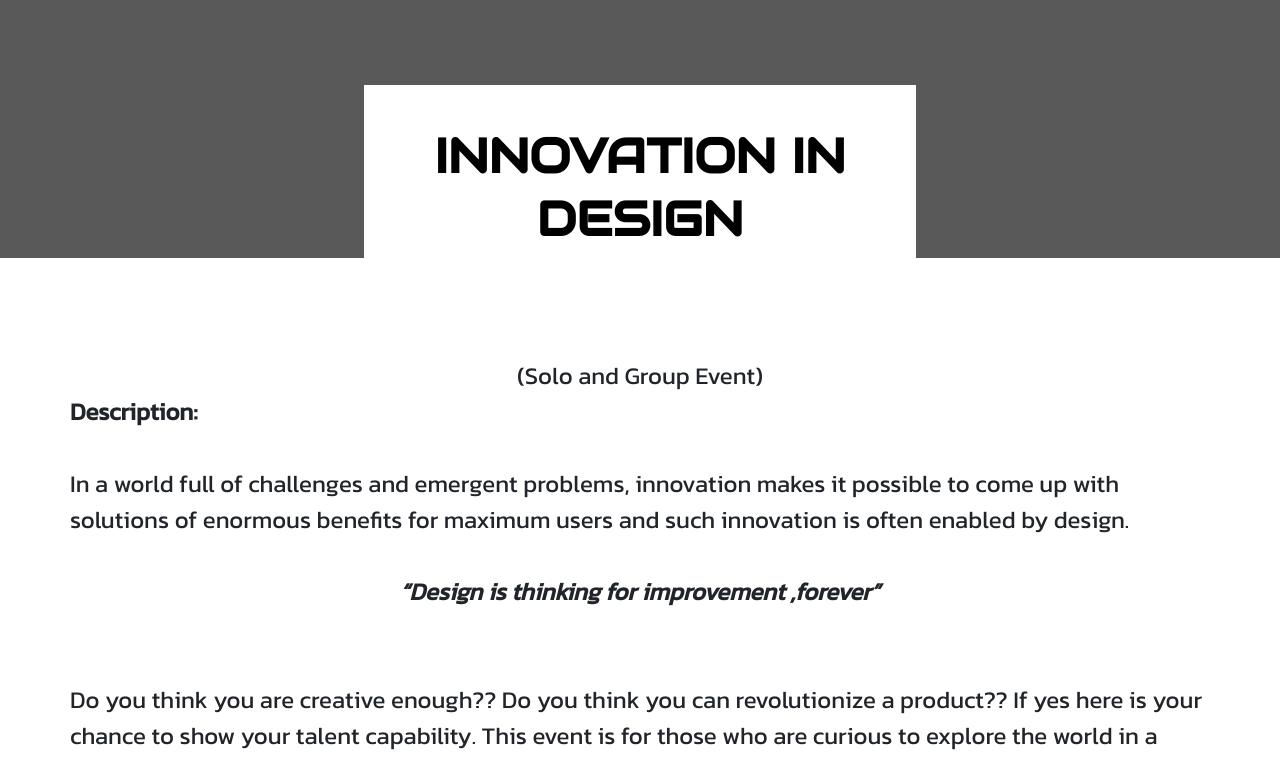
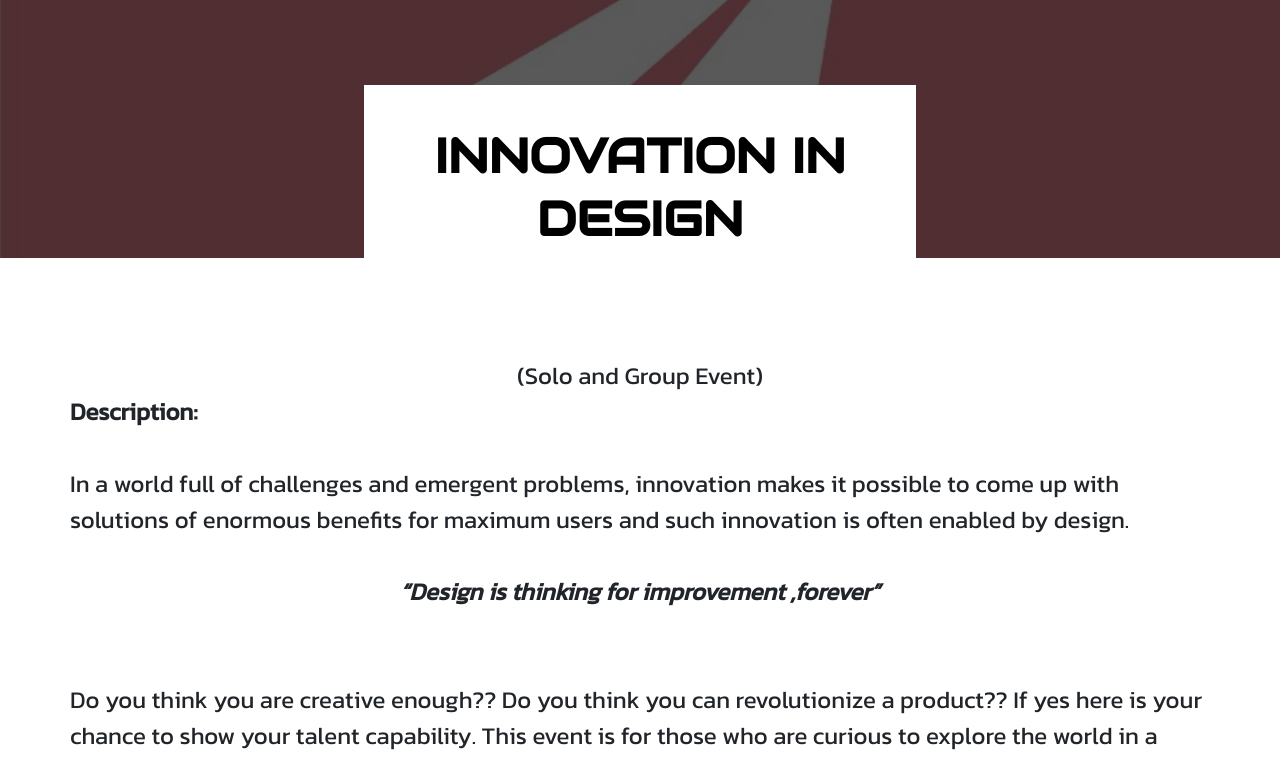
Before and after one commit to arnav017/ESummit2k19, a plain HTML site: page Iid.html in a window 1280 px wide. Shown: the part 127-889 px from the top of the page. Drawn offline with nearby package versions, Linux system fonts and the light colour scheme; a web font is replaced by a local one.

Commit message:
iid image update

```diff
--- a/Iid.html
+++ b/Iid.html
@@ -87,7 +87,7 @@
     <!-- ##### Header Area End ##### -->
 
     <!-- ##### Breadcumb Area Start ##### -->
-    <section class="breadcumb-area bg-img bg-overlay" style="background-image: url(imgs/PM.png);">
+    <section class="breadcumb-area bg-img bg-overlay" style="background-image: url(imgs/iid.jpeg);">
         <div class="bradcumbContent">
             <h5><font size="8" style="font-family: 'Audiowide', cursive;">INNOVATION IN DESIGN</font></h5>
                     </div>
```
Also changed, not shown: index.html (+1 -1 lines), imgs/iid.jpeg (added), imgs/iid.jpg (deleted).
